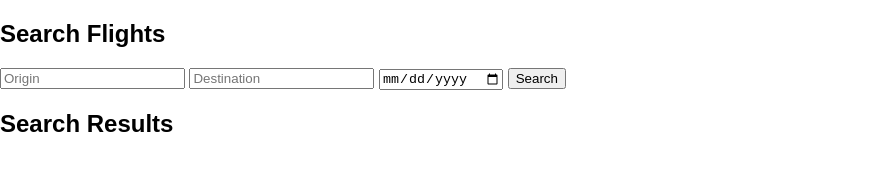
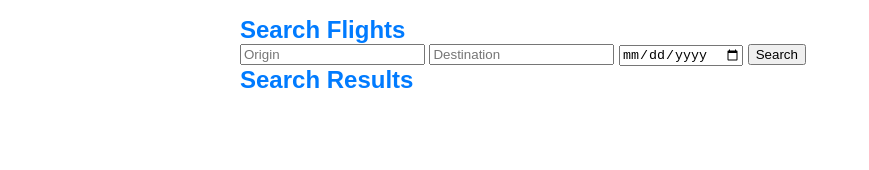
Before and after one commit to Kenneth732/FlightBookingApp, a plain HTML site: page index.html in a window 1280 px wide. Shown: the whole page, without its empty margins (0-869 px from the left). Drawn offline with Linux system fonts and the light colour scheme.

Commit message:
main, h1, h2 style

```diff
--- a/static/css/style.css
+++ b/static/css/style.css
@@ -12,3 +12,14 @@ header {
   text-align: center;
   padding: 1rem 0;
 }
+
+main {
+  max-width: 800px;
+  margin: 0 auto;
+  padding: 1rem;
+}
+
+h1, h2 {
+  margin: 0;
+  color: #007bff;
+}
```
